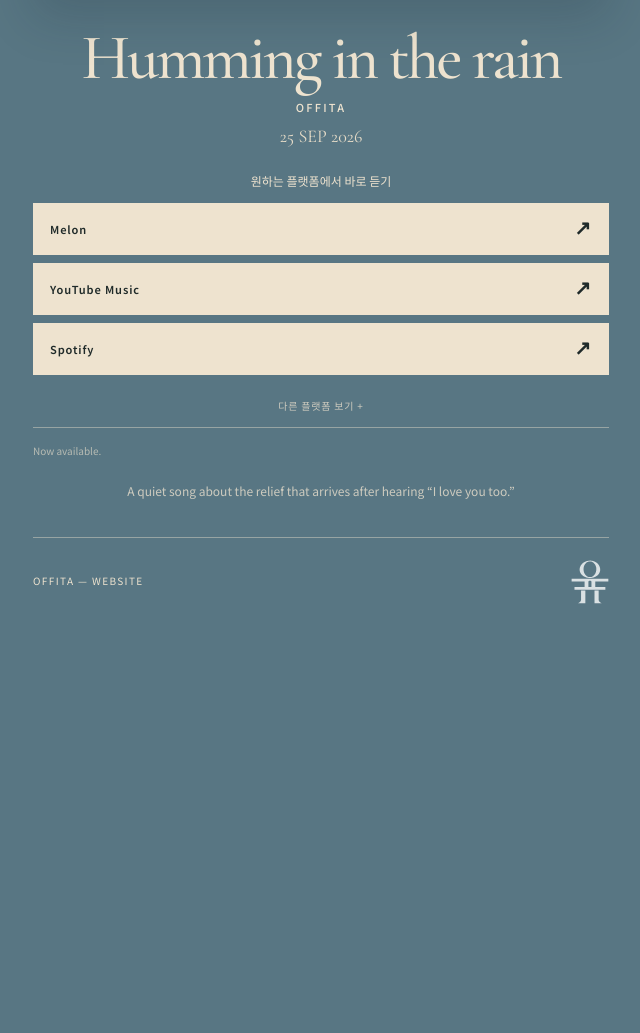
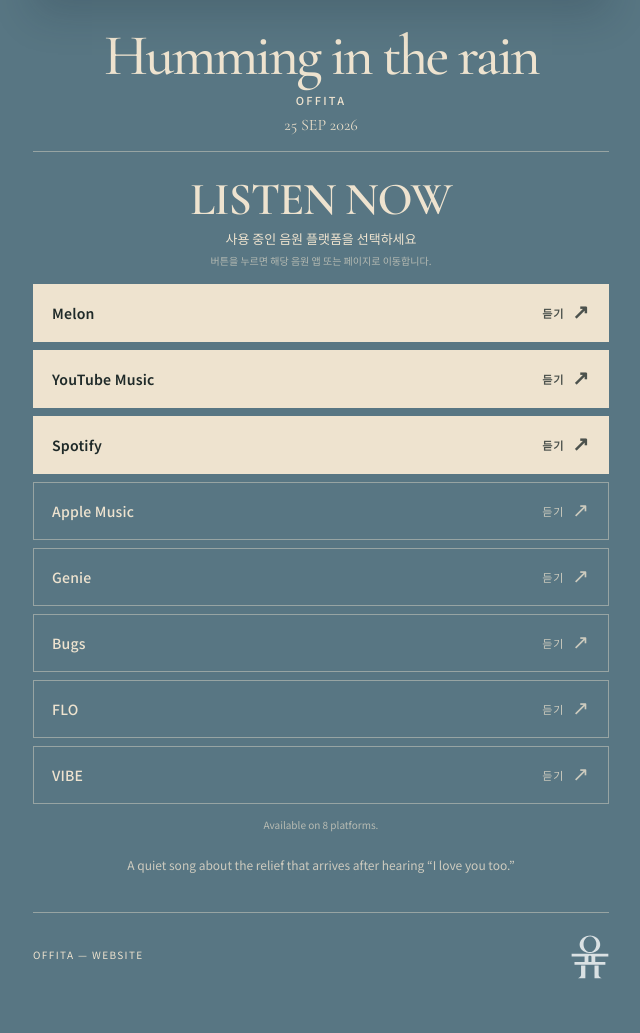
Before and after one commit to offitaamor/offitaamor.github.io, a Jekyll site: the page built from humming-in-the-rain/index.html, in a window 1280 px wide. Shown: the part 769-1802 px from the top of the page, without its empty margins (319-959 px from the left). Built offline with Jekyll 4.4.1, drawn with Linux system fonts in a browser that asks for light colours; before the commit the page ends 1427 px from its top, so only the background shows below that.

Commit message:
Make streaming choices prominent and fully visible on mobile

```diff
--- a/humming-in-the-rain/index.html
+++ b/humming-in-the-rain/index.html
@@ -51,8 +51,8 @@
       display:flex;
       align-items:center;
       justify-content:space-between;
-      min-height:42px;
-      margin-bottom:22px;
+      min-height:38px;
+      margin-bottom:14px;
     }
     .brand{
       width:116px;
@@ -68,13 +68,13 @@
     }
     .cover{
       position:relative;
-      width:min(72vw,280px);
+      width:min(48vw,198px);
       aspect-ratio:1;
       margin:0 auto;
       overflow:hidden;
       border:1px solid rgba(238,227,207,.42);
       background:var(--rain-deep);
-      box-shadow:0 18px 46px rgba(18,36,42,.18);
+      box-shadow:0 16px 38px rgba(18,36,42,.18);
     }
     .cover.has-image{
       background-image:url("{{ '/assets/images/music/humming-in-the-rain.jpg' | relative_url }}");
@@ -103,27 +103,27 @@
       font-weight:500;
     }
     .intro{
-      padding:20px 2px 14px;
+      padding:14px 2px 10px;
       text-align:center;
     }
     h1{
       margin:0;
       font-family:var(--serif);
-      font-size:clamp(40px,10.5vw,64px);
-      line-height:.9;
+      font-size:clamp(36px,9.5vw,58px);
+      line-height:.92;
       letter-spacing:-.045em;
       font-weight:500;
     }
     .artist{
-      margin:12px 0 0;
+      margin:9px 0 0;
       font-size:11px;
       letter-spacing:.2em;
       font-weight:500;
     }
     .release{
-      margin:10px 0 0;
+      margin:7px 0 0;
       font-family:var(--serif);
-      font-size:18px;
+      font-size:16px;
       line-height:1.25;
       color:var(--paper-soft);
     }
@@ -136,50 +136,61 @@
       color:rgba(238,227,207,.78);
     }
     .listen{
-      padding:10px 0 4px;
+      margin-top:6px;
+      padding:20px 0 4px;
+      border-top:1px solid var(--line);
+    }
+    .listen-heading{
+      margin-bottom:15px;
+      text-align:center;
+    }
+    .listen-heading h2{
+      margin:0;
+      font-family:var(--serif);
+      font-size:clamp(34px,9vw,46px);
+      line-height:.95;
+      font-weight:600;
+      letter-spacing:-.025em;
     }
     .cta-copy{
-      margin:0 0 12px;
+      margin:8px 0 0;
       text-align:center;
-      font-size:12px;
-      line-height:1.6;
+      font-size:13px;
+      line-height:1.55;
       font-weight:500;
       color:var(--paper);
     }
-    .section-head{
-      display:flex;
-      justify-content:space-between;
-      align-items:end;
-      margin-bottom:14px;
-    }
-    .section-head h2{
-      margin:0;
-      font-family:var(--serif);
-      font-size:29px;
-      line-height:1;
-      font-weight:500;
-      letter-spacing:-.02em;
-    }
-    .section-head span{
-      font-size:9px;
-      letter-spacing:.15em;
-      text-transform:uppercase;
-      opacity:.62;
+    .cta-helper{
+      margin:4px 0 0;
+      text-align:center;
+      font-size:10px;
+      line-height:1.55;
+      color:rgba(238,227,207,.62);
     }
     .platforms{
       display:grid;
       gap:8px;
     }
     .platform{
-      min-height:52px;
+      min-height:62px;
       border:1px solid var(--line);
       display:flex;
       align-items:center;
       justify-content:space-between;
-      padding:0 16px;
+      padding:0 18px;
+      font-size:14px;
+      font-weight:500;
+      letter-spacing:.015em;
+      transition:background .18s ease,color .18s ease,border-color .18s ease,transform .18s ease;
+    }
+    .platform-action{
+      display:flex;
+      align-items:center;
+      gap:8px;
       font-size:11px;
       letter-spacing:.08em;
-      transition:background .18s ease,color .18s ease,border-color .18s ease,transform .18s ease;
+      text-transform:uppercase;
+      opacity:.78;
     }
     .platform.active:hover{
       background:var(--paper);
@@ -197,33 +208,15 @@
       background:var(--paper-soft);
       border-color:var(--paper-soft);
     }
-    .more-toggle{
-      width:100%;
-      margin-top:9px;
-      min-height:44px;
-      border:0;
-      border-bottom:1px solid var(--line);
-      background:transparent;
-      color:rgba(238,227,207,.78);
-      font-family:var(--sans);
-      font-size:10px;
-      letter-spacing:.08em;
-      cursor:pointer;
-    }
-    .secondary-platforms{
-      margin-top:9px;
-    }
-    .secondary-platforms[hidden]{
-      display:none;
-    }
-    .platform.disabled{
+        .platform.disabled{
       opacity:.35;
       cursor:default;
       pointer-events:none;
     }
     .arrow{font-family:var(--serif);font-size:20px}
     .status{
-      margin:15px 0 0;
+      margin:13px 0 0;
+      text-align:center;
       font-size:10px;
       line-height:1.65;
       color:rgba(238,227,207,.64);
@@ -255,6 +248,8 @@
       .top{margin-bottom:28px}
       .cover{width:100%;margin:0}
       .intro{padding-top:30px}
+      .listen{padding-top:26px}
+      .platform{min-height:58px}
     }
   </style>
 
@@ -301,11 +296,13 @@
     </section>
 
     <section class="listen" aria-labelledby="listen-title">
-      <p class="cta-copy">원하는 플랫폼에서 바로 듣기</p>
-      <div class="platforms" id="primary-platforms"></div>
-      <button class="more-toggle" id="more-toggle" type="button" aria-expanded="false" aria-controls="secondary-platforms">다른 플랫폼 보기 +</button>
-      <div class="platforms secondary-platforms" id="secondary-platforms" hidden></div>
-      <p class="status" id="status">Now available.</p>
+      <div class="listen-heading">
+        <h2 id="listen-title">LISTEN NOW</h2>
+        <p class="cta-copy">사용 중인 음원 플랫폼을 선택하세요</p>
+        <p class="cta-helper">버튼을 누르면 해당 음원 앱 또는 페이지로 이동합니다.</p>
+      </div>
+      <div class="platforms" id="platforms"></div>
+      <p class="status" id="status">Available on 8 platforms.</p>
     </section>
 
     <p class="note">A quiet song about the relief that arrives after hearing “I love you too.”</p>
@@ -369,10 +366,9 @@
       });
     }
 
-    const primaryWrap = document.getElementById("primary-platforms");
-    const secondaryWrap = document.getElementById("secondary-platforms");
-    const moreToggle = document.getElementById("more-toggle");
+    const platformWrap = document.getElementById("platforms");
     const PRIMARY_ORDER = ["Melon", "YouTube Music", "Spotify"];
+    const DISPLAY_ORDER = ["Melon", "YouTube Music", "Spotify", "Apple Music", "Genie", "Bugs", "FLO", "VIBE"];
     const activeCount = STREAMING_LINKS.filter(([, url]) => url.trim()).length;
 
     function makePlatformLink(name, url, isPrimary) {
@@ -388,31 +384,17 @@
         link.setAttribute("aria-disabled", "true");
         link.tabIndex = -1;
       }
-      link.innerHTML = "<span>" + name + "</span><span class=\"arrow\">↗</span>";
+      link.innerHTML = "<span>" + name + "</span><span class=\"platform-action\">듣기 <span class=\"arrow\">↗</span></span>";
       return link;
     }
 
-    PRIMARY_ORDER.forEach((name) => {
+    DISPLAY_ORDER.forEach((name) => {
       const item = STREAMING_LINKS.find(([platform]) => platform === name);
-      if (item) primaryWrap.appendChild(makePlatformLink(item[0], item[1], true));
-    });
-
-    STREAMING_LINKS
-      .filter(([name]) => !PRIMARY_ORDER.includes(name))
-      .forEach(([name, url]) => secondaryWrap.appendChild(makePlatformLink(name, url, false)));
-
-    moreToggle.addEventListener("click", () => {
-      const expanded = moreToggle.getAttribute("aria-expanded") === "true";
-      moreToggle.setAttribute("aria-expanded", String(!expanded));
-      secondaryWrap.hidden = expanded;
-      moreToggle.textContent = expanded ? "다른 플랫폼 보기 +" : "다른 플랫폼 접기 −";
-      if (!expanded && typeof gtag === "function") {
-        gtag("event", "platform_list_expand", { transport_type: "beacon" });
-      }
+      if (item) platformWrap.appendChild(makePlatformLink(item[0], item[1], PRIMARY_ORDER.includes(name)));
     });
 
     if (activeCount > 0) {
-      document.getElementById("status").textContent = "Now available.";
+      document.getElementById("status").textContent = "Available on " + activeCount + " platforms.";
     }
 
     const cover = document.getElementById("cover");
```
